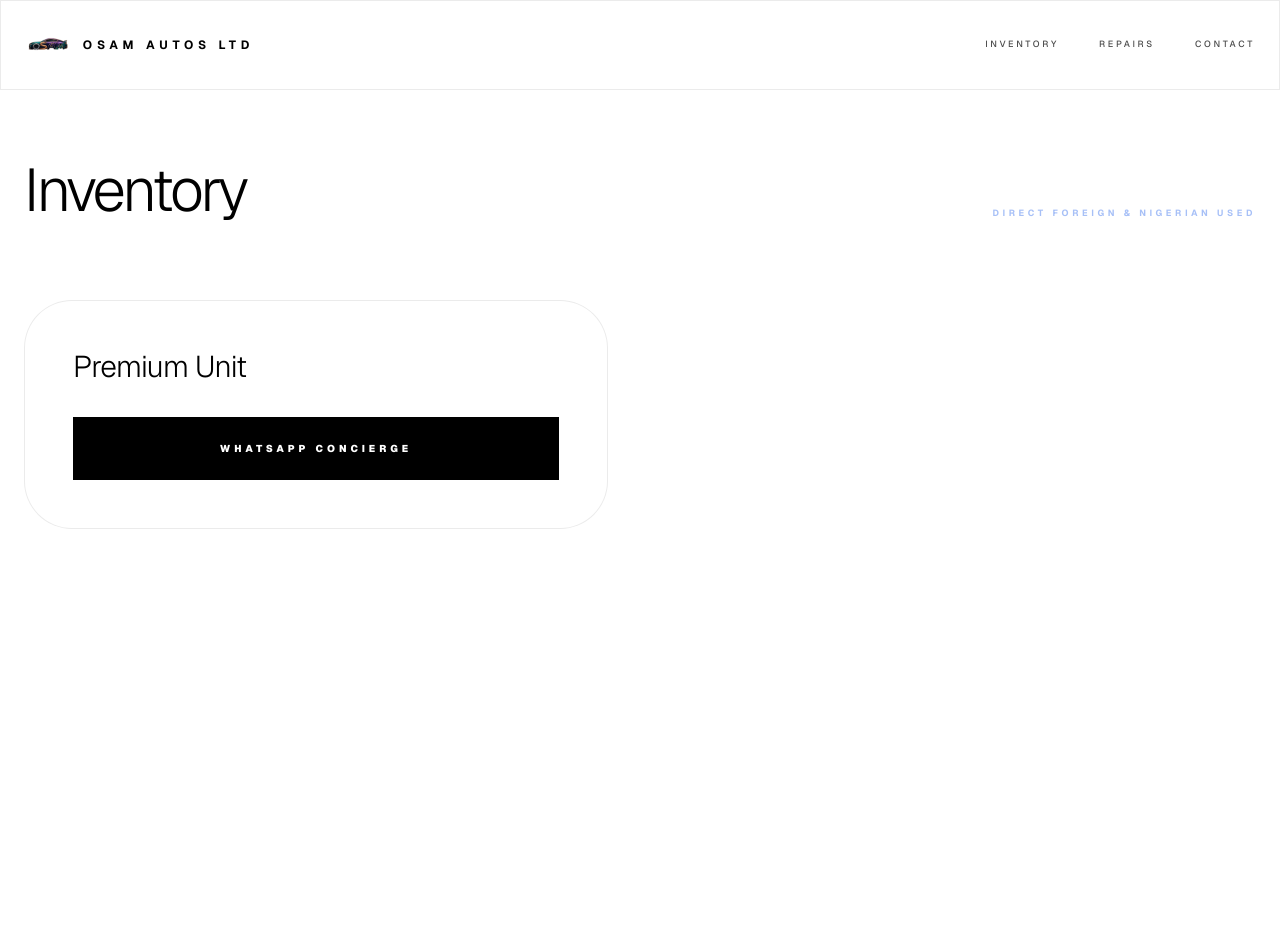
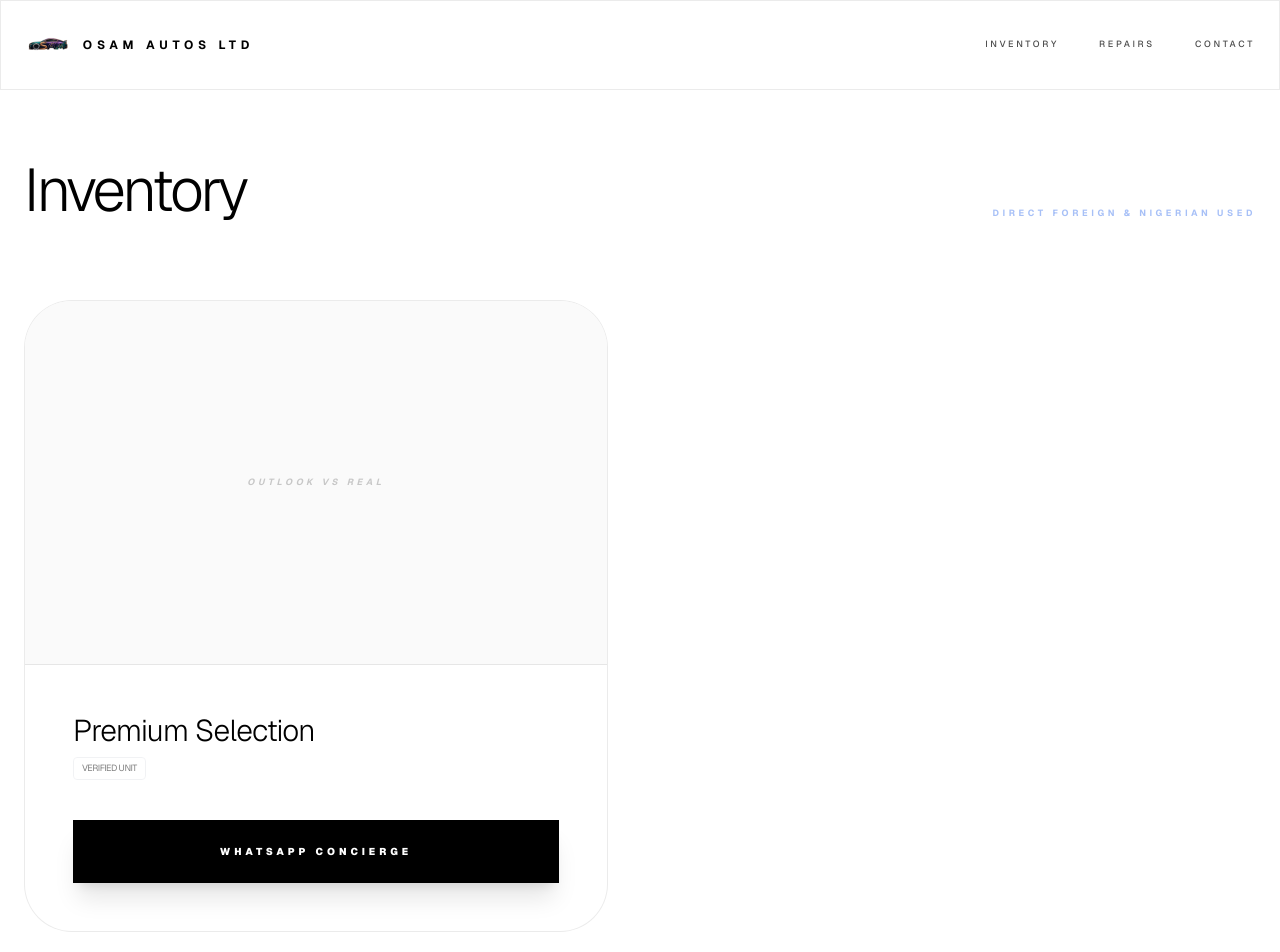
Before and after one commit to Jowci1/osam-autos-global, a Next.js app: page / in a window 1280 px wide. Shown: the top 952 px of the page. Before the commit the page ends 800 px from the top, so only its background shows below. Built offline with nearby package versions, Linux system fonts and the light colour scheme.

Commit message:
Update page.tsx

```diff
--- a/app/page.tsx
+++ b/app/page.tsx
@@ -1,23 +1,30 @@
+"use client";
+
 import React from 'react';
 
 export default function Home() {
   return (
     <main className="min-h-screen">
-      <nav className="fixed top-0 z-50 w-full glass border-b p-4 md:p-6">
+      <nav className="fixed top-0 z-50 w-full glass border-b p-4 md:p-6 transition-all">
         <div className="max-w-7xl mx-auto flex justify-between items-center">
           <div className="flex items-center gap-3">
+            {/* BRAND LOGO */}
             <img
               src="/logo.png"
               alt="OSAM"
-              className="h-8 md:h-10 w-auto object-contain dark:brightness-200"
-              onError={(e) => { e.currentTarget.style.display = 'none'; }}
+              className="h-8 md:h-10 w-auto object-contain dark:invert"
+              onError={(e) => {
+                const target = e.currentTarget;
+                target.style.display = 'none';
+              }}
             />
             <span className="font-bold tracking-[0.4em] text-[10px] md:text-xs uppercase whitespace-nowrap">OSAM AUTOS LTD</span>
           </div>
+
           <div className="hidden md:flex gap-10 text-[9px] uppercase tracking-[0.3em] font-medium opacity-70">
-            <a href="#inventory">Inventory</a>
-            <a href="#repairs">Repairs</a>
-            <a href="#contact">Contact</a>
+            <a href="#inventory" className="hover:text-blue-600 transition">Inventory</a>
+            <a href="#repairs" className="hover:text-blue-600 transition">Repairs</a>
+            <a href="#contact" className="hover:text-blue-600 transition">Contact</a>
           </div>
         </div>
       </nav>
@@ -25,18 +32,32 @@ export default function Home() {
       <section className="pt-40 pb-24 px-6 max-w-7xl mx-auto">
         <div className="flex flex-col md:flex-row justify-between items-start md:items-end mb-20">
           <h2 className="text-6xl font-light tracking-tighter">Inventory</h2>
-          <p className="text-[9px] uppercase tracking-[0.4em] opacity-40 font-bold text-blue-600">DIRECT FOREIGN & NIGERIAN USED</p>
+          <p className="text-[9px] uppercase tracking-[0.4em] opacity-40 mt-4 md:mt-0 font-bold text-blue-600">DIRECT FOREIGN & NIGERIAN USED</p>
         </div>
 
         <div className="grid md:grid-cols-2 gap-16">
-          <div className="glass rounded-[3rem] overflow-hidden border p-12">
-             <h3 className="text-3xl font-light tracking-tight mb-8">Premium Unit</h3>
-             <button
-                className="w-full py-6 text-[10px] font-black uppercase tracking-[0.4em]"
+          <div className="glass rounded-[3rem] overflow-hidden group border transition-all duration-700 hover:shadow-2xl">
+            <div className="aspect-[16/10] bg-neutral-50 dark:bg-neutral-900 flex items-center justify-center relative border-b border-inherit">
+               <span className="text-[9px] uppercase tracking-[0.4em] opacity-20 font-bold italic">Outlook vs Real</span>
+            </div>
+
+            <div className="p-12">
+              <div className="flex justify-between items-start mb-10">
+                <div>
+                  <h3 className="text-3xl font-light tracking-tight mb-2 text-foreground">Premium Selection</h3>
+                  <div className="flex gap-4">
+                    <span className="text-[9px] border border-inherit px-2 py-1 opacity-50 rounded uppercase tracking-tighter">Verified Unit</span>
+                  </div>
+                </div>
+              </div>
+
+              <button
+                className="w-full py-6 text-[10px] font-black uppercase tracking-[0.4em] shadow-xl hover:scale-[0.99] active:scale-95 transition-all"
                 style={{ backgroundColor: 'var(--foreground)', color: 'var(--background)' }}
               >
                 WhatsApp Concierge
               </button>
+            </div>
           </div>
         </div>
       </section>
```
